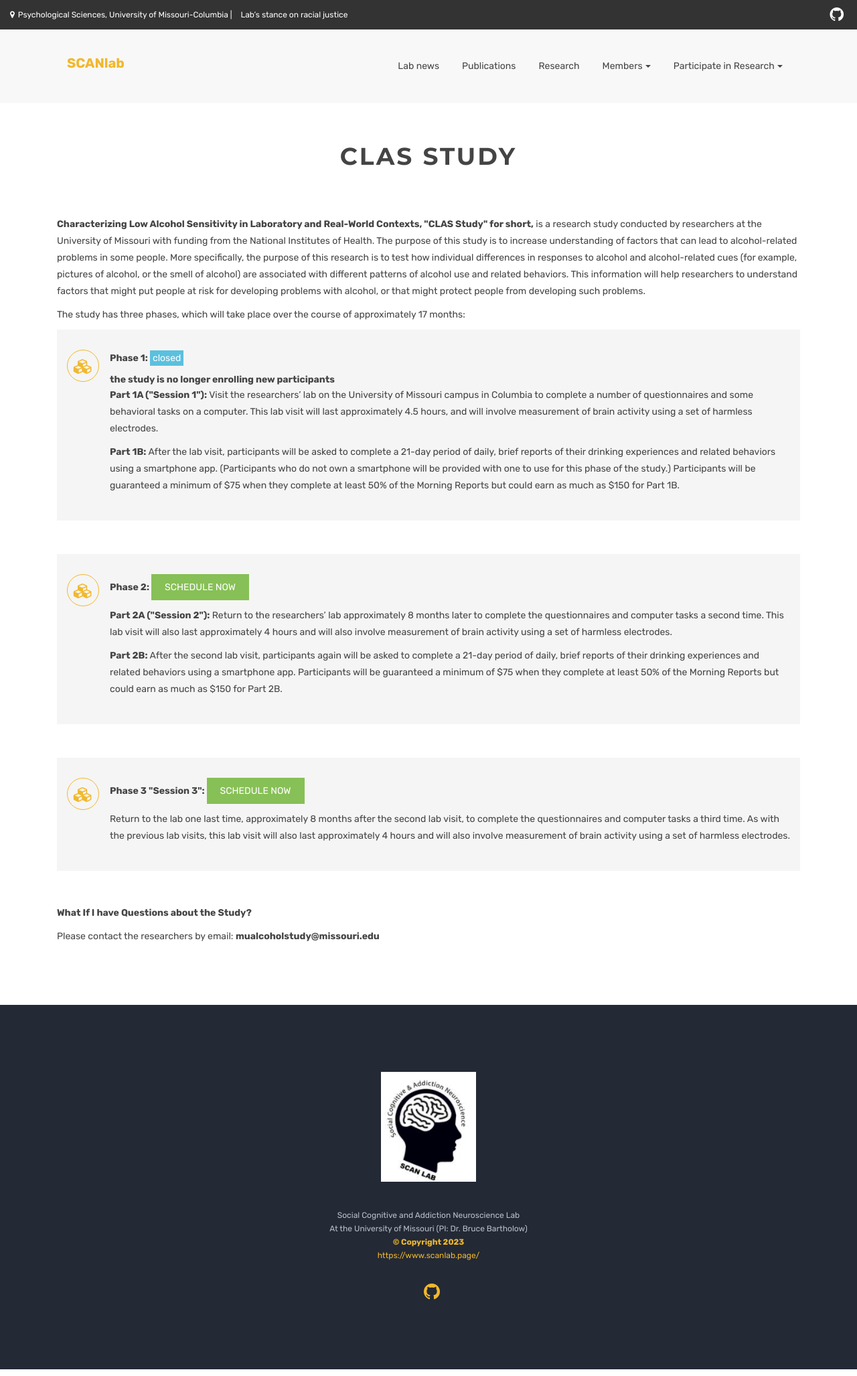
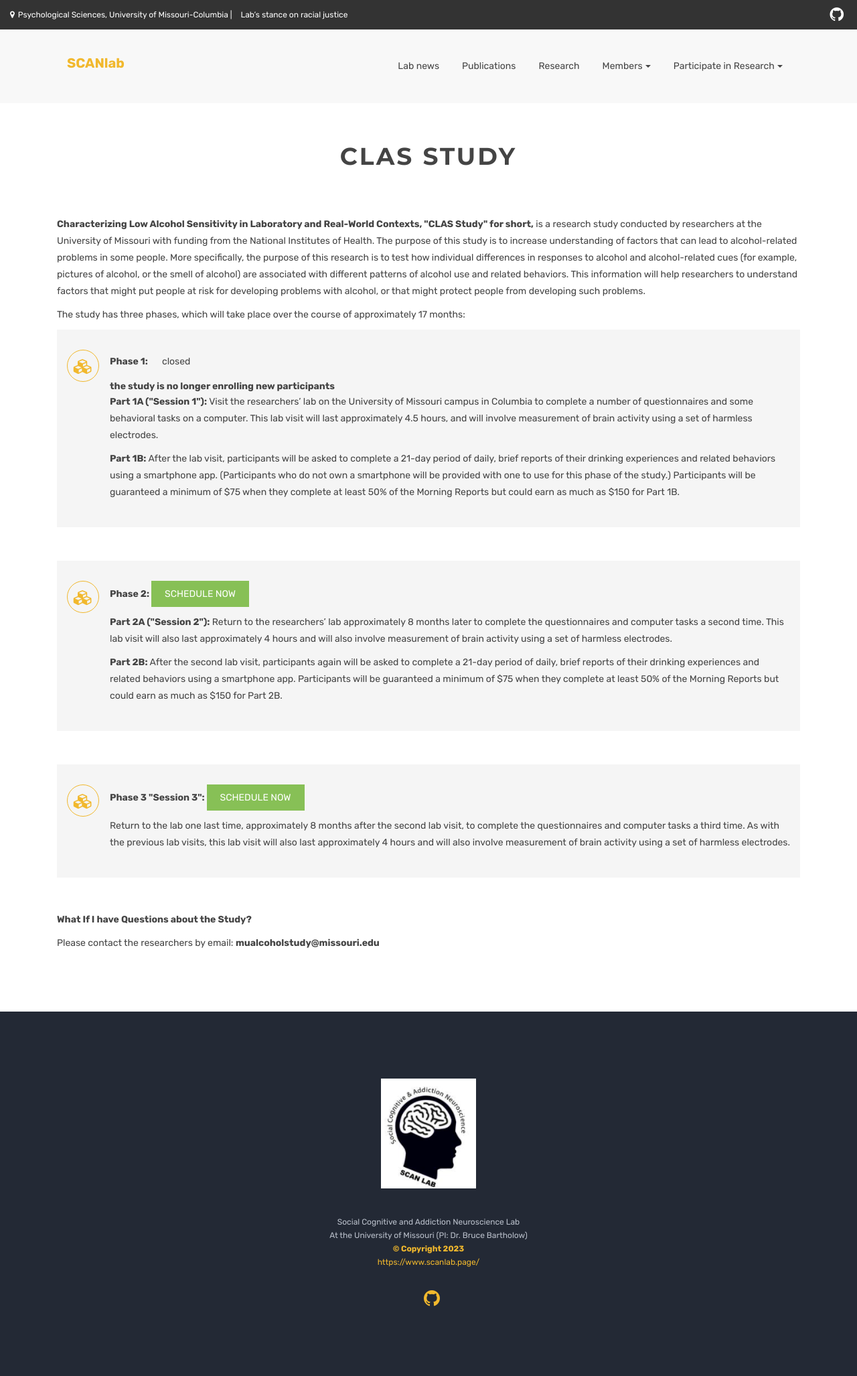
Before and after one commit to bartholow-scanlab/bartholow-scanlab.github.io, a Jekyll site: the page built from CLASstudy.html, in a window 1280 px wide. Shown: the whole page at 67% size. Built offline with Jekyll 4.4.1, drawn with Linux system fonts in a browser that asks for light colours.

Commit message:
Update CLASstudy.html

```diff
--- a/CLASstudy.html
+++ b/CLASstudy.html
@@ -38,7 +38,7 @@
                      <i class="fa fa-cubes"></i>
                     </div>
                     <div class="featured-content">
-                       <p> <strong> Phase 1: </strong> <span class="bg-info"> closed</span></p> <strong>the study is no longer enrolling new participants</strong>
+                       <p> <strong> Phase 1: </strong> <span class="label label-success-info"> closed</span></p> <strong>the study is no longer enrolling new participants</strong>
 
 <p><strong>Part 1A ("Session 1"):</strong> Visit the researchers’ lab on the University of Missouri campus in Columbia to complete a number of questionnaires and some behavioral tasks on a computer.  This lab visit will last approximately 4.5 hours, and will involve measurement of brain activity using a set of harmless electrodes.</p>
 
```
